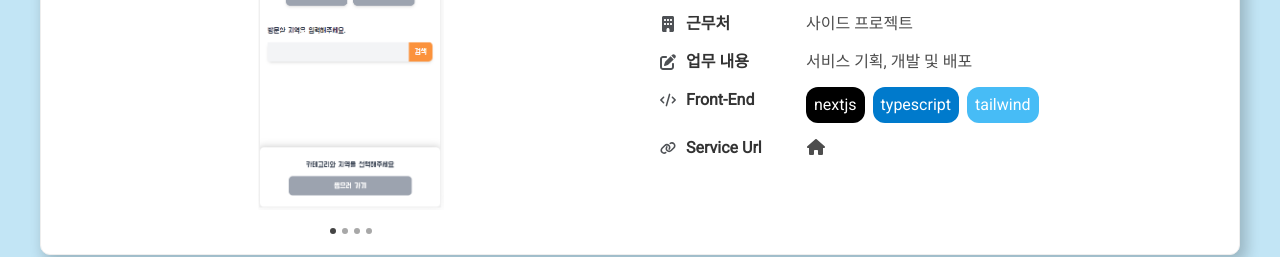
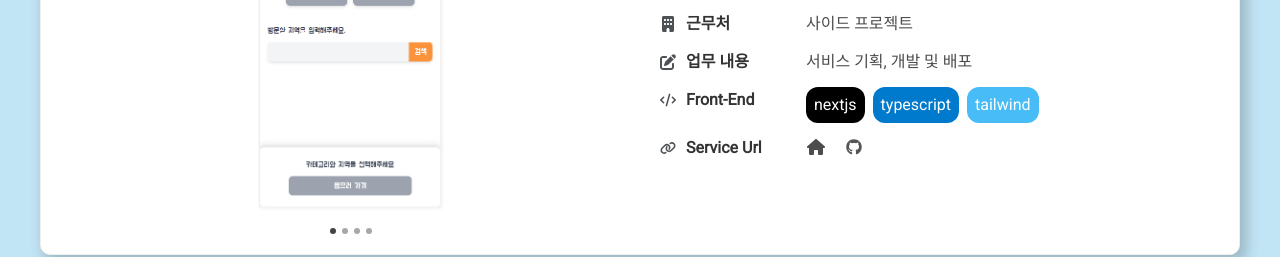
Before and after one commit to srk9110/portfolio-v2, a React (Create React App) app in the folder portfolio/: page / in a window 1280 px wide. Shown: the part 3520-3777 px from the top of the page. Built offline with nearby package versions, Linux system fonts and the light colour scheme.

Commit message:
git 주소 추가

```diff
--- a/portfolio/package.json
+++ b/portfolio/package.json
@@ -4,6 +4,7 @@
   "private": true,
   "dependencies": {
     "@fortawesome/fontawesome-svg-core": "^6.4.2",
+    "@fortawesome/free-brands-svg-icons": "^6.4.2",
     "@fortawesome/free-regular-svg-icons": "^6.4.2",
     "@fortawesome/free-solid-svg-icons": "^6.4.2",
     "@fortawesome/react-fontawesome": "^0.2.0",
--- a/portfolio/src/components/Main.js
+++ b/portfolio/src/components/Main.js
@@ -1,4 +1,4 @@
-import React, { useEffect } from 'react';
+import React from 'react';
 import Skill from './Skill';
 import Project from './Project';
 import AboutMe from './AboutMe';
--- a/portfolio/src/components/Project.js
+++ b/portfolio/src/components/Project.js
@@ -5,6 +5,7 @@ import { goUrl } from '../utils/goUrl';
 import { FontAwesomeIcon } from '@fortawesome/react-fontawesome';
 import { faCalendar, faBuilding, faPenToSquare, faCode, faLink, faCheck, faHouse,
     faLock, faMobileScreenButton } from '@fortawesome/free-solid-svg-icons';
+import { faGithub } from '@fortawesome/free-brands-svg-icons';
 
 const settings = {
     arrows: false,
@@ -156,6 +157,13 @@ function Project(props){
                                                 </div>
                                             : null
                                         }
+                                        {
+                                            project.linkGit ?
+                                                <div className="url" onClick={() => goUrl(project.linkGit)}>
+                                                    <FontAwesomeIcon icon={faGithub} style={{color: "#555555",}} />
+                                                </div>
+                                            : null
+                                        }
                                     </div>
                                 </div>
                             </div>
--- a/portfolio/src/constants/constant.js
+++ b/portfolio/src/constants/constant.js
@@ -50,6 +50,7 @@ const constant = {
             skill: ["nextjs", "typescript", "tailwind"],
             desc: "방문할 지역의 음식점과 카페를 무작위로 골라주는 사이드 프로젝트입니다. kakao api (검색, 지도) 기능을 이용하였습니다.",
             link: "https://what-to-eat-sigma.vercel.app/",
+            linkGit: "https://github.com/srk9110/what-to-eat",
             imagePath: ["/images/project/what-to-eat-1.PNG", "/images/project/what-to-eat-2.PNG", "/images/project/what-to-eat-3.PNG", "/images/project/what-to-eat-4.PNG"]
         },
         {
@@ -133,7 +134,7 @@ const constant = {
             workPlace: "Linco",
             date: "2021.08 ~ 2022.06",
             skill: ["react", "scss",  "jquery", "Laravel-blade"],
-            desc: "출연 아티스트 및 제작 스태프 구인구직 플랫폼 서비스입니다. 구인 구직시 제출하는 프로필과 포트폴리오를 제작, 관리할 수 있습니다.",
+            desc: "출연 아티스트 및 제작 스태프 구인 구직 플랫폼 서비스입니다. 구인 구직시 제출하는 프로필과 포트폴리오를 제작, 관리할 수 있습니다.",
             link: "https://clkr.co.kr",
             imagePath: ["/images/project/clkr-1.png", "/images/project/clkr-2.png", "/images/project/clkr-3.png", "/images/project/clkr-4.png", "/images/project/clkr-5.png"]
         },
--- a/portfolio/src/layouts/Footer.js
+++ b/portfolio/src/layouts/Footer.js
@@ -1,10 +1,9 @@
-import React, {useState, useEffect} from 'react';
+import React from 'react';
 import { FontAwesomeIcon } from '@fortawesome/react-fontawesome';
 import { faEnvelope } from '@fortawesome/free-solid-svg-icons';
 import {goUrl} from '../utils/goUrl';
 
 function Footer() {
-
     return (
         <article id="footer">
             <div className="contact-wrap">
```
Also changed, not shown: 1 other file (tests, documents, lock files or other folders).
